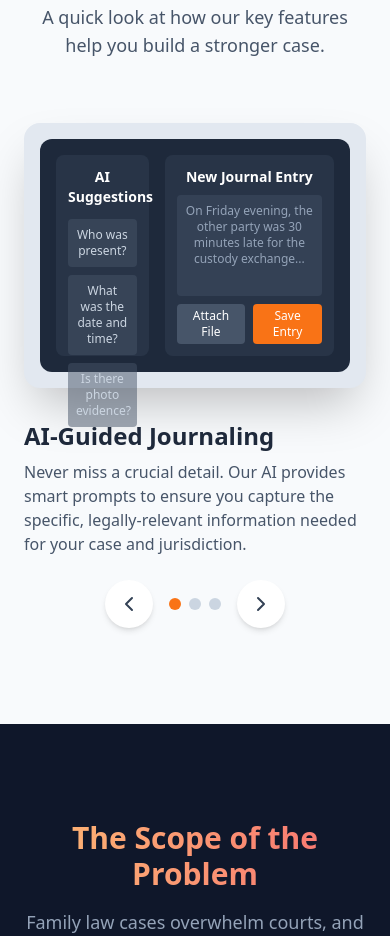
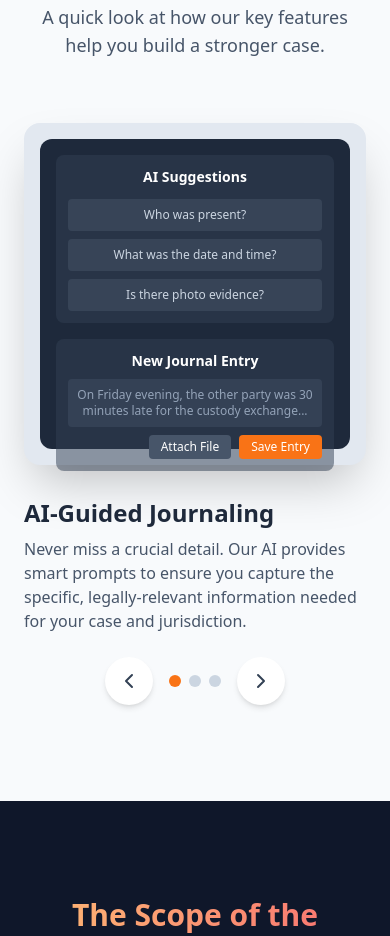
Before and after one commit to RedThreadGrp/ThreadLock, a Next.js app: page / in a window 390 px wide. Shown: the part 2340-3276 px from the top of the page. Built offline with nearby package versions, Linux system fonts and the light colour scheme.

Commit message:
Update index.js

```diff
--- a/pages/index.js
+++ b/pages/index.js
@@ -22,8 +22,8 @@ const ChevronRightIcon = (props) => (
 // --- UI MOCKUP COMPONENTS ---
 // These are SVG-based mockups to visually represent the application's UI.
 const JournalUIMockup = () => (
-    <div className="w-full h-full bg-slate-800 rounded-xl p-4 flex gap-4 aspect-[4/3] text-white">
-        <div className="w-1/3 bg-slate-700/50 rounded-lg p-3">
+    <div className="w-full h-full bg-slate-800 rounded-xl p-4 flex flex-col md:flex-row gap-4 aspect-square md:aspect-[4/3] text-white">
+        <div className="w-full md:w-1/3 bg-slate-700/50 rounded-lg p-3">
             <h4 className="font-bold mb-3 text-sm">AI Suggestions</h4>
             <ul className="space-y-2 text-xs text-slate-300">
                 <li className="bg-slate-600/50 p-2 rounded">Who was present?</li>
@@ -31,7 +31,7 @@ const JournalUIMockup = () => (
                 <li className="bg-slate-600/50 p-2 rounded">Is there photo evidence?</li>
             </ul>
         </div>
-        <div className="w-2/3 bg-slate-700/50 rounded-lg p-3 flex flex-col">
+        <div className="w-full md:w-2/3 bg-slate-700/50 rounded-lg p-3 flex flex-col">
             <h4 className="font-bold mb-2 text-sm">New Journal Entry</h4>
             <div className="flex-grow bg-slate-600/40 rounded p-2 text-xs text-slate-400">
                 On Friday evening, the other party was 30 minutes late for the custody exchange...
```
